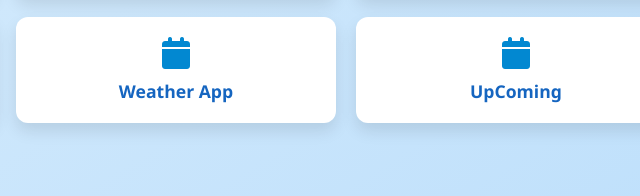
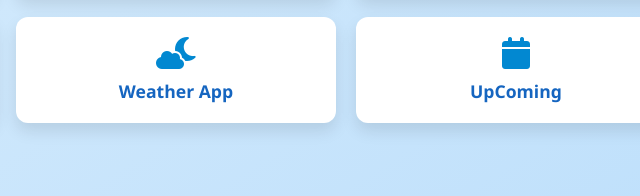
Before and after one commit to FatimaT29/fatimah, a plain HTML site: page index.html in a window 1280 px wide. Shown: the part 508-704 px from the top of the page, 464-1104 px from the left. Drawn offline with Linux system fonts and the light colour scheme.

Commit message:
Update index.html

```diff
--- a/index.html
+++ b/index.html
@@ -100,8 +100,7 @@
     </div>
 
     <div class="project">
-      <i class="fas fa-calendar"></i>
-      <br>
+<i class="fa-solid fa-cloud-moon"></i>      <br>
       <a href="weather-app.html" target="_blank">Weather App </a>
     </div>
      <div class="project">
```
